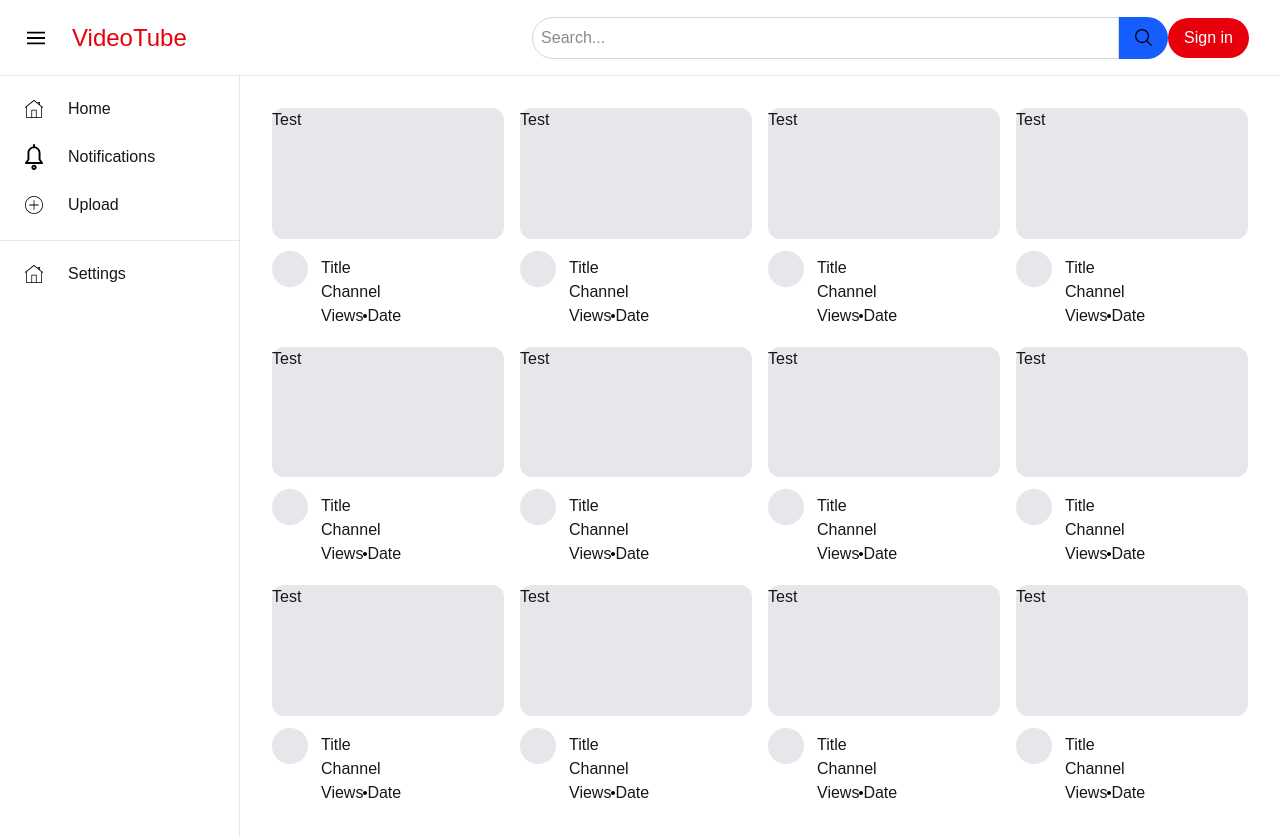
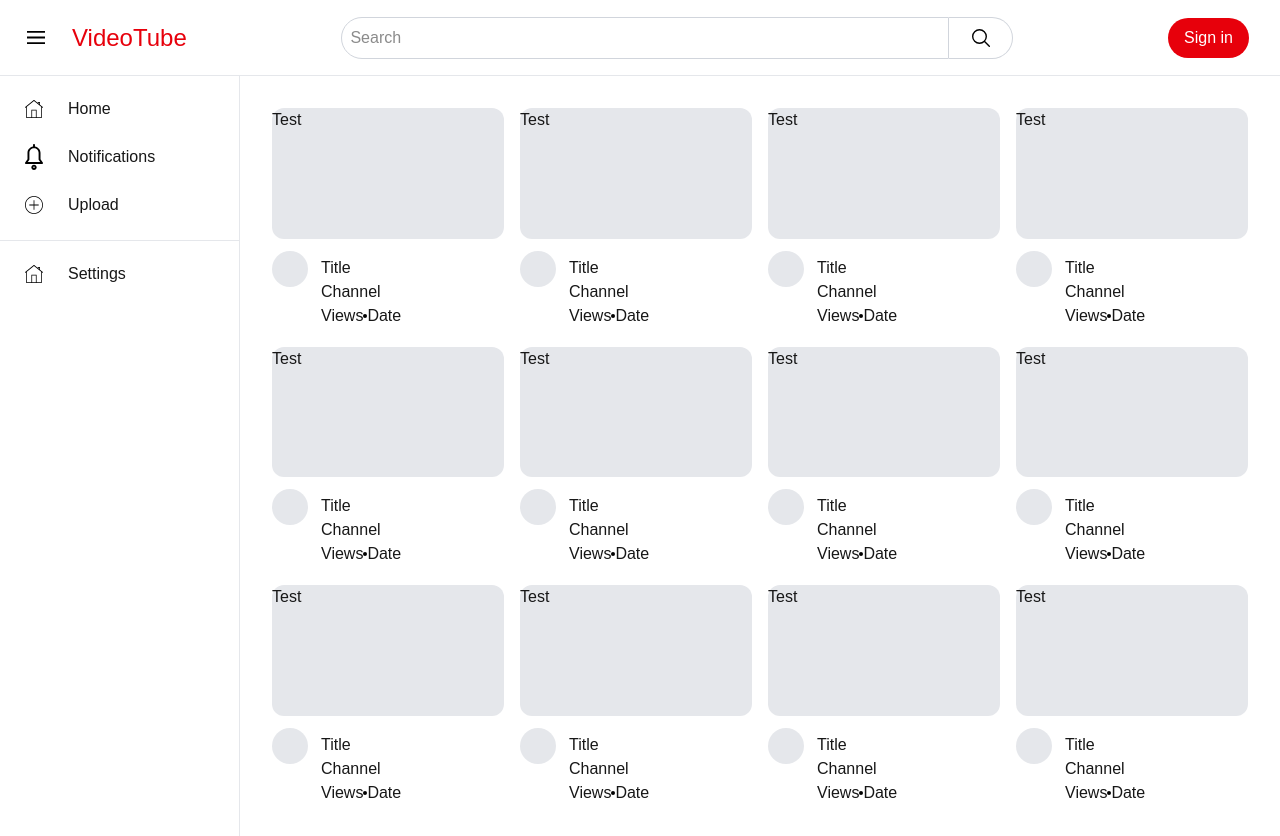
Before and after one commit to joelfrancis8900/Video-Tube, a Next.js app: page / in a window 1280 px wide. Shown: the top 836 px of the page. Built offline with nearby package versions, Linux system fonts and the light colour scheme.

Commit message:
Update March 8 2026 1:03am

```diff
--- a/src/app/components/header.tsx
+++ b/src/app/components/header.tsx
@@ -3,9 +3,9 @@ import Image from 'next/image';
 export default function Header() {
     return (
 
-        <header className="bg-white h-[76px] pl-[27px] pr-[31px] w-full shrink-0 border-b border-gray-200 flex flex-row items-center">
+        <header className="bg-white h-[76px] pl-[27px] pr-[31px] w-full shrink-0 border-b border-gray-200 flex flex-row items-center justify-between">
             {/* Group 1: Logo & Menu */}
-            <div className="flex flex-row basis-[632px] shrink">
+            <div className="flex flex-row items-center shrink">
                 <Image
                     src="/icons/menu-svgrepo-com-space-removed.svg"
                     alt="Menu"
@@ -16,13 +16,13 @@ export default function Header() {
             </div>
 
             {/* Group 2: Search Bar */}
-            <div className="flex flex-row basis-[672px] justify-start">
+            <div className="flex flex-row flex-grow max-w-[672px] justify-center">
                 <input
                     type="search"
-                    placeholder="Search..."
-                    className="flex-grow p-2 border border-gray-300 rounded-l-[21px] w-[604px] focus:outline-none focus:border-blue-500"
+                    placeholder="Search"
+                    className="w-full p-2 border border-gray-300 rounded-l-[21px] focus:outline-none focus:border-blue-500"
                 />
-                <button className="px-4 py-2 bg-blue-600 border-gray-300 transition-colors hover:bg-gray-50 text-white rounded-r-[21px]">
+                <button className="px-4 py-2 w-[68px] flex flex-row justify-center items-center border-gray-300 transition-colors border-t border-r border-b hover:bg-gray-50 text-white rounded-r-[21px]">
                     <Image
                         src="/icons/search-outline-svgrepo-com-space-removed.svg"
                         alt="Menu"
@@ -33,7 +33,7 @@ export default function Header() {
             </div>
 
             {/* Group 3: Sign In */}
-            <div className="flex flex-row justify-end grow">
+            <div className="flex flex-row justify-end items-center">
                 <button className="px-4 py-2 bg-red-600 hover:bg-red-700 text-white transition-colors rounded-full flex flex-nowrap flex-row whitespace-nowrap">
                     Sign in
                 </button>
@@ -45,3 +45,5 @@ export default function Header() {
 
 
 // bg-blue-500
+// left header | basis-[632px]
+// basis-[672px] | middle header
```
